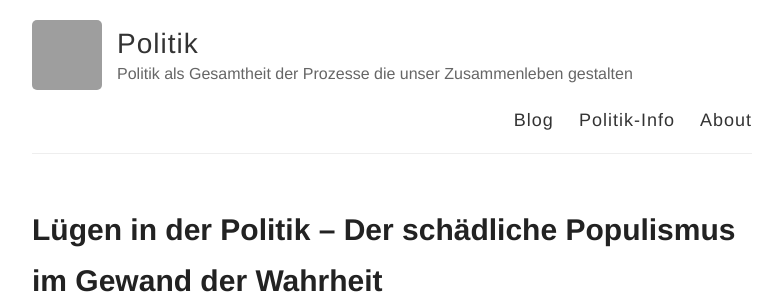
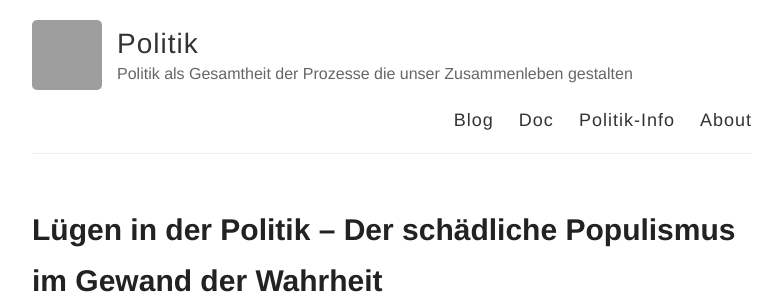
Before and after one commit to S2030c/politik, a Jekyll site: the page built from index.html, in a window 1280 px wide and 900 px high. Shown: the top 303 px of the window, without its empty margins (248-1031 px from the left). Built offline with Jekyll 4.4.1, drawn with Linux system fonts in a browser that asks for light colours; grey boxes are pictures that could not be loaded.

Commit message:
Update default.html

```diff
--- a/_layouts/default.html
+++ b/_layouts/default.html
@@ -28,6 +28,7 @@
 
           <nav>
             <a href="{{ site.baseurl }}/" title="Home">Blog</a>
+            <a href="{{ site.baseurl }}/doc/" title="weitere Texte">Doc</a>
             <a href="{{ site.baseurl }}/info/" title="Was ist Politik?">Politik-Info</a>
             <a href="{{ site.baseurl }}/about" title="Über dieses Angebot">About</a>
           </nav>
```
